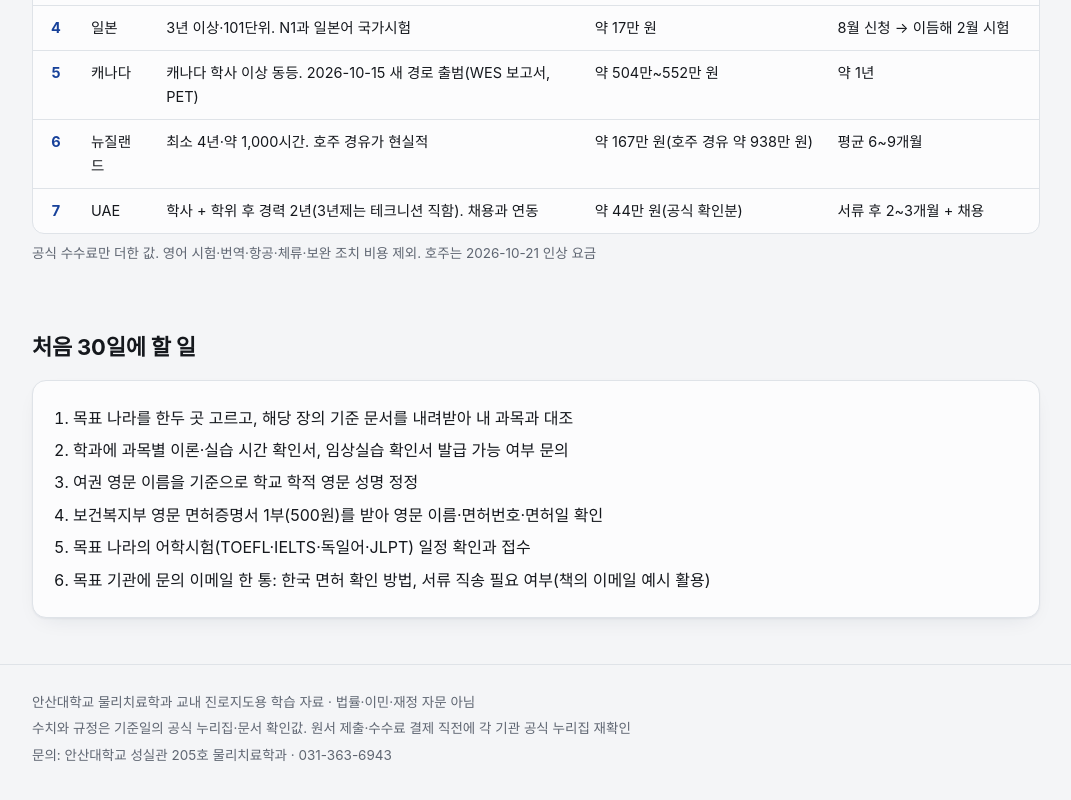
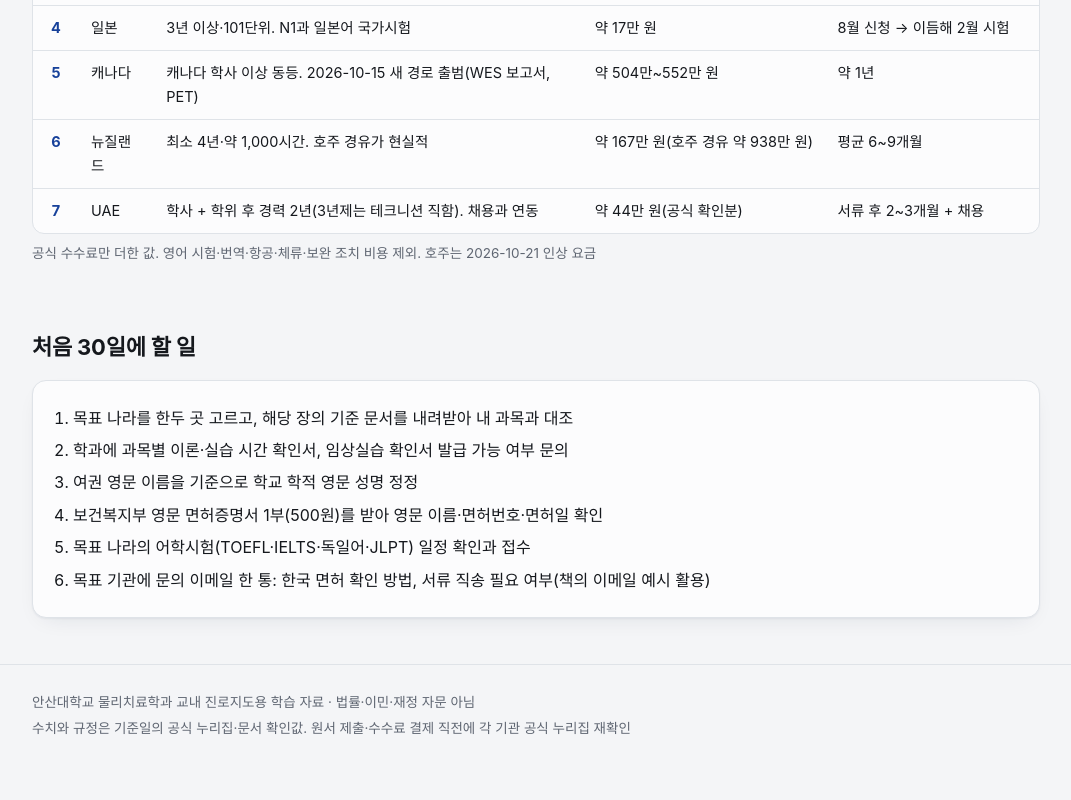
Before and after one commit to gssim11/pt-overseas-license, a plain HTML site: page index.html in a window 1280 px wide. Shown: the part 2070-2870 px from the top of the page, without its empty margins (104-1175 px from the left). Drawn offline with Linux system fonts and the light colour scheme; a web font is replaced by a local one.

Commit message:
remove: 안내 페이지 하단 문의 줄 삭제
Co-Authored-By: Claude Opus 5.5 <noreply@anthropic.com>

```diff
--- a/index.html
+++ b/index.html
@@ -236,7 +236,6 @@ footer p{margin:4px 0}
 <footer><div class="wrap">
   <p>안산대학교 물리치료학과 교내 진로지도용 학습 자료 · 법률·이민·재정 자문 아님</p>
   <p>수치와 규정은 기준일의 공식 누리집·문서 확인값. 원서 제출·수수료 결제 직전에 각 기관 공식 누리집 재확인</p>
-  <p>문의: 안산대학교 성실관 205호 물리치료학과 · 031-363-6943</p>
 </div></footer>
 
 <script>
```
